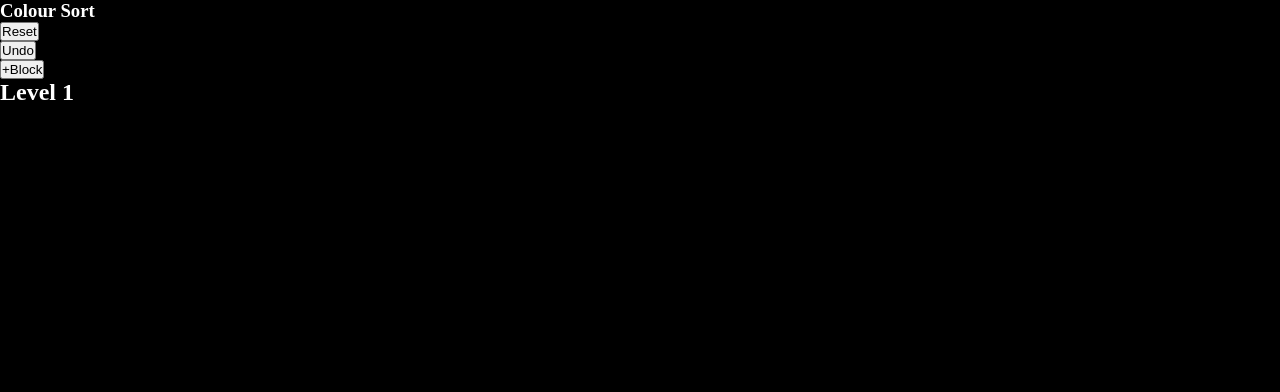
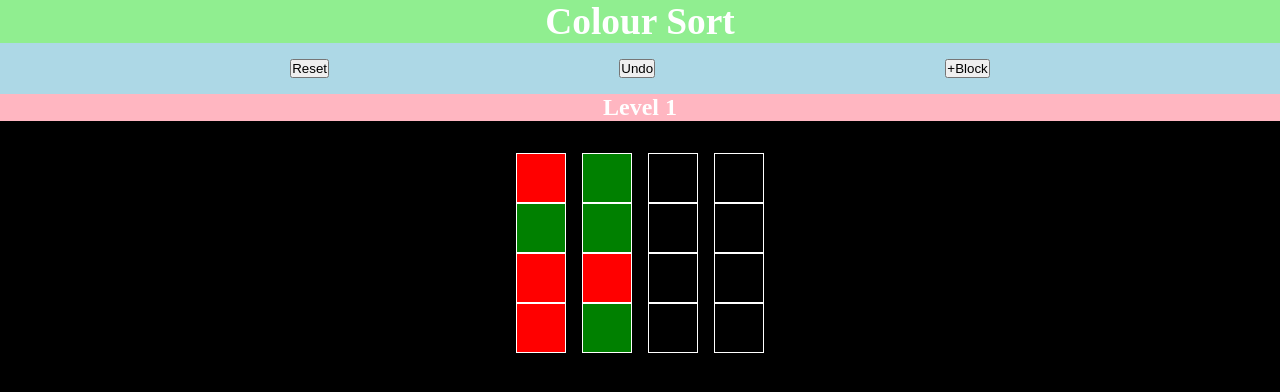
Before and after one commit to davep33l/colour-sort, a plain HTML site: page index.html in a window 1280 px wide. Drawn offline with Linux system fonts and the light colour scheme.

Commit message:
Add basic css styles to assist with development
This commit add in some basic styles to assist with development of the
game.

It adds it uses flex to align the action buttons in row and space them
out evenly.

It uses flex to align the stacks in a column and center them in the
middle of the page.

It sets some custom properties to allow maintain the dimensions of the
blocks as a square.

All these styles are likely to be adjusted once the game mechanics are
in place.

```diff
--- a/assets/css/style.css
+++ b/assets/css/style.css
@@ -1,3 +1,8 @@
+/* Custom Variables to change block dimensions */
+:root {
+    --block-dimensions: 50px;
+}
+
 /* Global reset to enable consistency across browsers */
 * {
     padding: 0;
@@ -10,3 +15,49 @@ body {
     color: white;
     background-color: black;
 }
+
+/* Title Section Styles */
+.title-section {
+    background-color: lightgreen;
+    text-align: center;
+    font-size: 200%;
+}
+
+/* Actions Sections Styles */
+.action-section {
+    display: flex;
+    justify-content: space-evenly;
+    padding-block: 1rem;
+    background-color: lightblue;
+}
+
+/* Level Section Styles */
+.level-section {
+    background-color: lightpink;
+    text-align: center;
+}
+
+/* Stack Section Styles */
+.stack-section {
+    background-color: black;
+    padding-block: 2rem;
+    display: flex;
+    justify-content: center;
+    flex-wrap: wrap;
+    column-gap: 1rem;
+    row-gap: 1rem;
+    align-items: flex-end;
+}
+
+.stack {
+    display: flex;
+    flex-direction: column;
+    justify-content: center;
+}
+
+.stack__block {
+    height: 50px;
+    width: 50px;
+    border: 1px solid white;
+    color: white;
+}
--- a/index.html
+++ b/index.html
@@ -42,7 +42,7 @@
         </section>
 
         <!-- Level Display Section -->
-        <section id="level-section">
+        <section id="level-section" class="level-section">
             <h2 id="level-section_level">Level 1</h2>
         </section>
 
@@ -50,16 +50,16 @@
         <section id="stack-section" class="stack-section">
 
             <div id="stack-0" class="stack">
-                <div id="stack-0-block-0" class="stack__block"></div>
-                <div id="stack-0-block-2" class="stack__block"></div>
-                <div id="stack-0-block-3" class="stack__block"></div>
-                <div id="stack-0-block-1" class="stack__block"></div>
+                <div id="stack-0-block-0" class="stack__block" style="background-color: red;"></div>
+                <div id="stack-0-block-2" class="stack__block" style="background-color: green;"></div>
+                <div id="stack-0-block-3" class="stack__block" style="background-color: red;"></div>
+                <div id="stack-0-block-1" class="stack__block" style="background-color: red;"></div>
             </div>
             <div id="stack-1" class="stack">
-                <div id="stack-1-block-0" class="stack__block"></div>
-                <div id="stack-1-block-1" class="stack__block"></div>
-                <div id="stack-1-block-2" class="stack__block"></div>
-                <div id="stack-1-block-3" class="stack__block"></div>
+                <div id="stack-1-block-0" class="stack__block" style="background-color: green;"></div>
+                <div id="stack-1-block-1" class="stack__block" style="background-color: green;"></div>
+                <div id="stack-1-block-2" class="stack__block" style="background-color: red;"></div>
+                <div id="stack-1-block-3" class="stack__block" style="background-color: green;"></div>
             </div>
             <div id="stack-2" class="stack">
                 <div id="stack-2-block-0" class="stack__block"></div>
```
